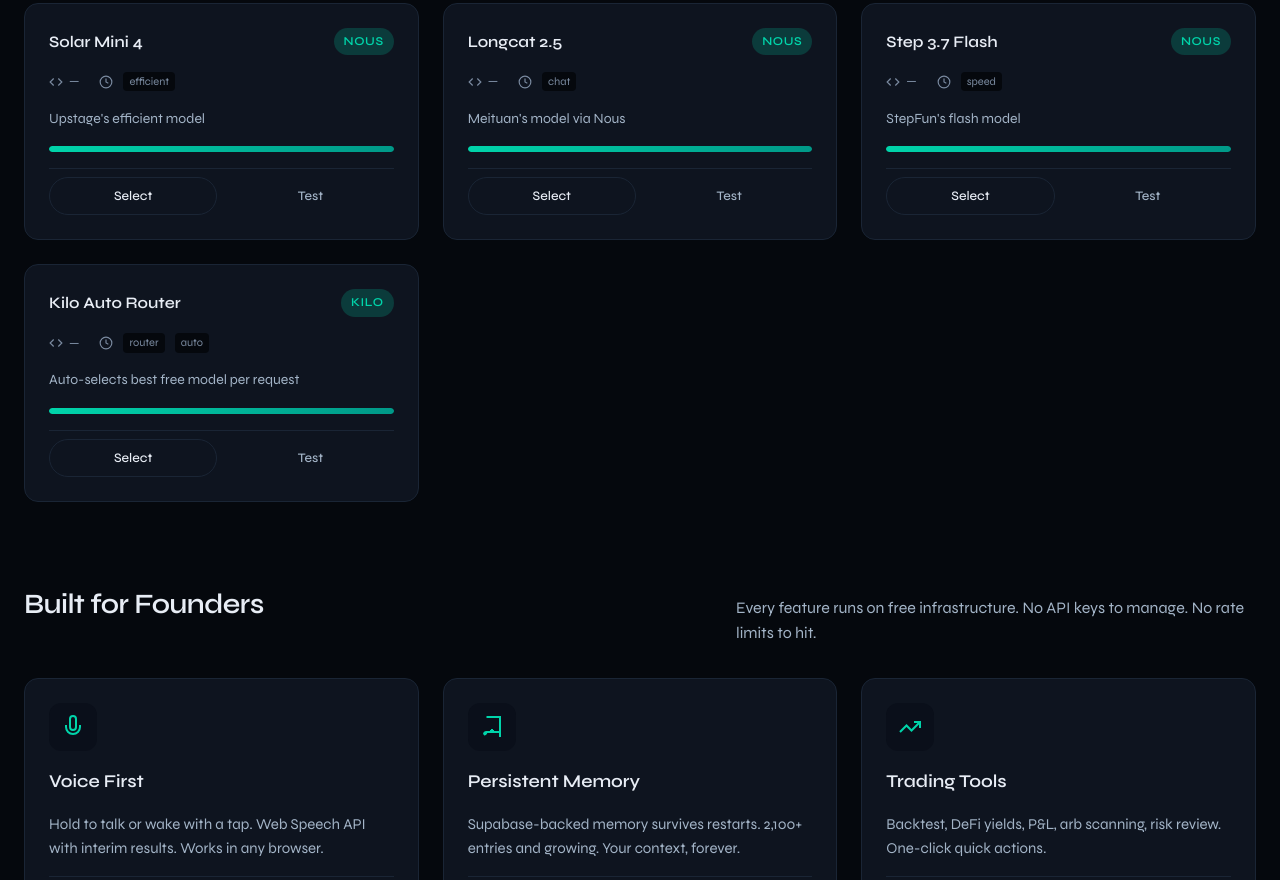
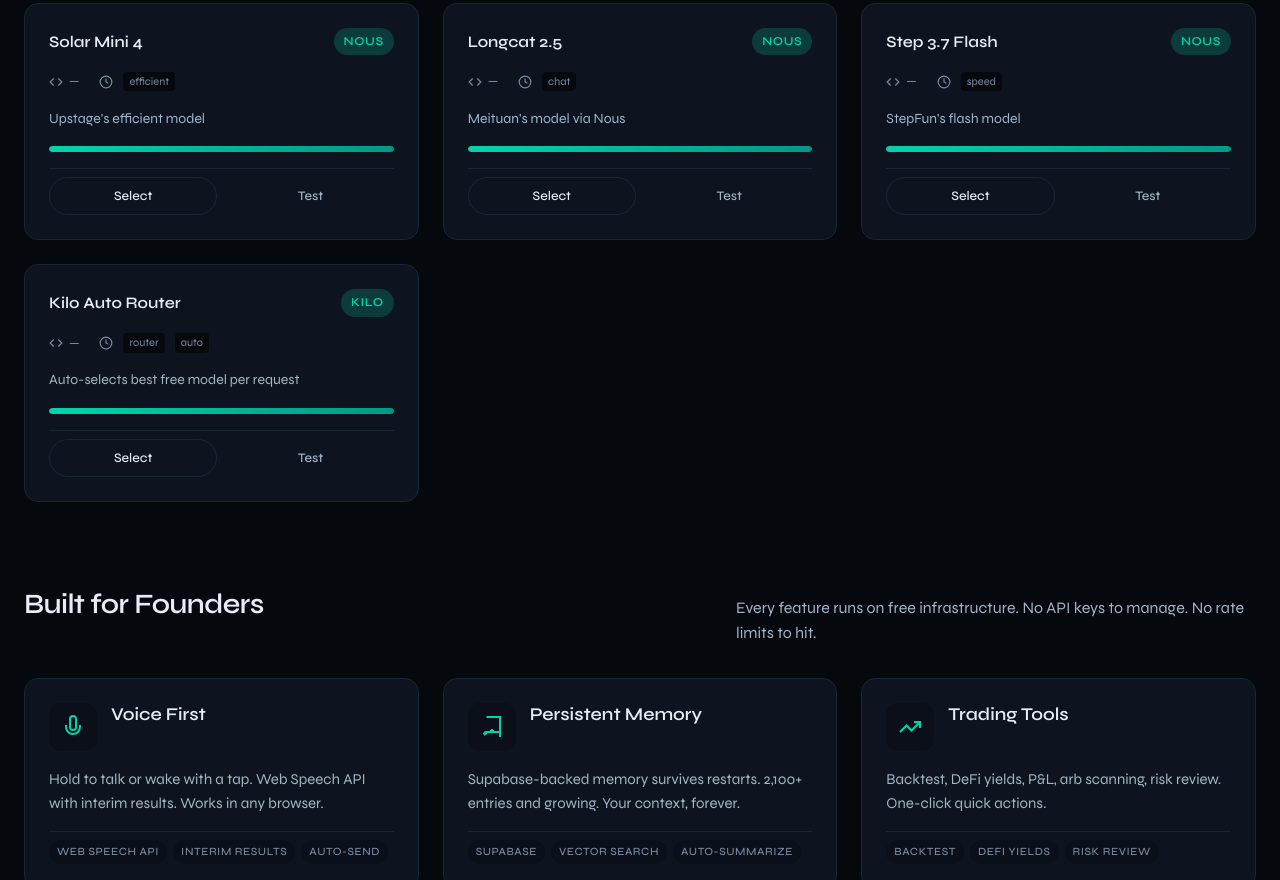
Before and after one commit to Ferry737/jarvis-dashboard, a plain HTML site: page index.html in a window 1280 px wide. Shown: the part 1920-2800 px from the top of the page. Drawn offline with Linux system fonts and the light colour scheme.

Commit message:
fix: feature cards icon-tile-stack — icon now side-by-side with title

```diff
--- a/index.html
+++ b/index.html
@@ -246,10 +246,11 @@ body {
 
 /* ===== FEATURE CARDS ===== */
 .feature-card { display: flex; flex-direction: column; gap: 16px; height: 100%; }
-.feature-icon { width: 48px; height: 48px; border-radius: 12px; display: grid; place-items: center; background: var(--bg-elevated); color: var(--accent); }
+.feature-header { display: flex; align-items: flex-start; gap: 14px; }
+.feature-icon { width: 48px; height: 48px; border-radius: 12px; display: grid; place-items: center; background: var(--bg-elevated); color: var(--accent); flex-shrink: 0; }
 .feature-icon svg { width: 24px; height: 24px; }
-.feature-title { font-weight: 600; font-size: 18px; }
-.feature-desc { font-size: 15px; color: var(--fg-muted); line-height: 1.6; flex: 1; }
+.feature-title { font-weight: 600; font-size: 18px; line-height: 1.3; }
+.feature-desc { font-size: 15px; color: var(--fg-muted); line-height: 1.6; }
 .feature-tags { display: flex; flex-wrap: wrap; gap: 6px; padding-top: 8px; border-top: 1px solid var(--border); }
 .feature-tag { font-size: 11px; font-weight: 500; padding: 3px 8px; border-radius: 999px; background: var(--bg-elevated); color: var(--fg-subtle); text-transform: uppercase; letter-spacing: 0.05em; }
 
@@ -466,8 +467,10 @@ body {
       </div>
       <div class="grid grid-3">
         <article class="card feature-card">
+          <div class="feature-header">
             <div class="feature-icon"><svg viewBox="0 0 24 24" fill="none" stroke="currentColor" stroke-width="2"><path d="M12 1a3 3 0 0 0-3 3v8a3 3 0 0 0 6 0V4a3 3 0 0 0-3-3z"/><path d="M19 10v2a7 7 0 0 1-14 0v-2"/></svg></div>
             <h3 class="feature-title">Voice First</h3>
+          </div>
           <p class="feature-desc">Hold to talk or wake with a tap. Web Speech API with interim results. Works in any browser.</p>
           <div class="feature-tags">
             <span class="feature-tag">Web Speech API</span>
@@ -476,8 +479,10 @@ body {
           </div>
         </article>
         <article class="card feature-card">
+          <div class="feature-header">
             <div class="feature-icon"><svg viewBox="0 0 24 24" fill="none" stroke="currentColor" stroke-width="2"><path d="M4 19.5A2.5 2.5 0 0 1 6.5 17H20"/><path d="M6.5 2H20v20"/><path d="M6.5 17A2.5 2.5 0 0 1 4 19.5"/><path d="M12 14v4"/><path d="M10 16h4"/></svg></div>
             <h3 class="feature-title">Persistent Memory</h3>
+          </div>
           <p class="feature-desc">Supabase-backed memory survives restarts. 2,100+ entries and growing. Your context, forever.</p>
           <div class="feature-tags">
             <span class="feature-tag">Supabase</span>
@@ -486,8 +491,10 @@ body {
           </div>
         </article>
         <article class="card feature-card">
+          <div class="feature-header">
             <div class="feature-icon"><svg viewBox="0 0 24 24" fill="none" stroke="currentColor" stroke-width="2"><polyline points="22 7 13.5 15.5 8.5 10.5 2 17"/><polyline points="16 7 22 7 22 13"/></svg></div>
             <h3 class="feature-title">Trading Tools</h3>
+          </div>
           <p class="feature-desc">Backtest, DeFi yields, P&L, arb scanning, risk review. One-click quick actions.</p>
           <div class="feature-tags">
             <span class="feature-tag">Backtest</span>
@@ -496,8 +503,10 @@ body {
           </div>
         </article>
         <article class="card feature-card">
+          <div class="feature-header">
             <div class="feature-icon"><svg viewBox="0 0 24 24" fill="none" stroke="currentColor" stroke-width="2"><path d="M12 2L2 7l10 5 10-5-10-5zM2 17l10 5 10-5M2 12l10 5 10-5"/></svg></div>
             <h3 class="feature-title">Model Router</h3>
+          </div>
           <p class="feature-desc">Kilo auto-selects the best free model per request. Or pick manually from 13 options.</p>
           <div class="feature-tags">
             <span class="feature-tag">Auto-route</span>
@@ -506,8 +515,10 @@ body {
           </div>
         </article>
         <article class="card feature-card">
+          <div class="feature-header">
             <div class="feature-icon"><svg viewBox="0 0 24 24" fill="none" stroke="currentColor" stroke-width="2"><rect x="2" y="3" width="20" height="14" rx="2"/><path d="M8 21h8"/><path d="M12 17v4"/></svg></div>
             <h3 class="feature-title">12+ Integrations</h3>
+          </div>
           <p class="feature-desc">Telegram, GitHub, Gmail, Calendar, Sheets, YouTube, Reddit, Composio, TradingView, Supabase, Conduit, Tailscale.</p>
           <div class="feature-tags">
             <span class="feature-tag">Composio MCP</span>
@@ -516,8 +527,10 @@ body {
           </div>
         </article>
         <article class="card feature-card">
+          <div class="feature-header">
             <div class="feature-icon"><svg viewBox="0 0 24 24" fill="none" stroke="currentColor" stroke-width="2"><circle cx="12" cy="12" r="10"/><path d="M12 6v6l4 2"/></svg></div>
             <h3 class="feature-title">Sub-120ms Latency</h3>
+          </div>
           <p class="feature-desc">Edge-deployed on Cloudflare Workers. Global CDN. Free tier: 100k requests/day.</p>
           <div class="feature-tags">
             <span class="feature-tag">Cloudflare</span>
@@ -630,9 +643,7 @@ body {
     <nav class="footer-links" aria-label="Footer">
       <a href="https://github.com/Ferry737/jarvis-dashboard" target="_blank" rel="noopener">GitHub</a>
       <a href="#models">Models</a>
-      <a href="#features">Features</a>
-      <a href="#integrations">Integrations</a>
-    </nav>
+      <a href="#features">Features</section>\n    </nav>
     <span class="footer-copy">Free models · Zero cost · 24/7</span>
   </div>
 </footer>
@@ -912,7 +923,7 @@ function initVoice() {
   $('#voiceBtn').addEventListener('mousedown', startListening);
   $('#voiceBtn').addEventListener('mouseup', stopListening);
   $('#voiceBtn').addEventListener('mouseleave', stopListening);
-  $('#voiceBtn').addEventListener('touchstart', (e) => { e.preventDefault(); startListening(); });
+  $('#voiceBtn').addEventEventListener('touchstart', (e) => { e.preventDefault(); startListening(); });
   $('#voiceBtn').addEventListener('touchend', stopListening);
 
   // Wake toggle
```
Lines whose indentation alone changed are shown as unchanged.
